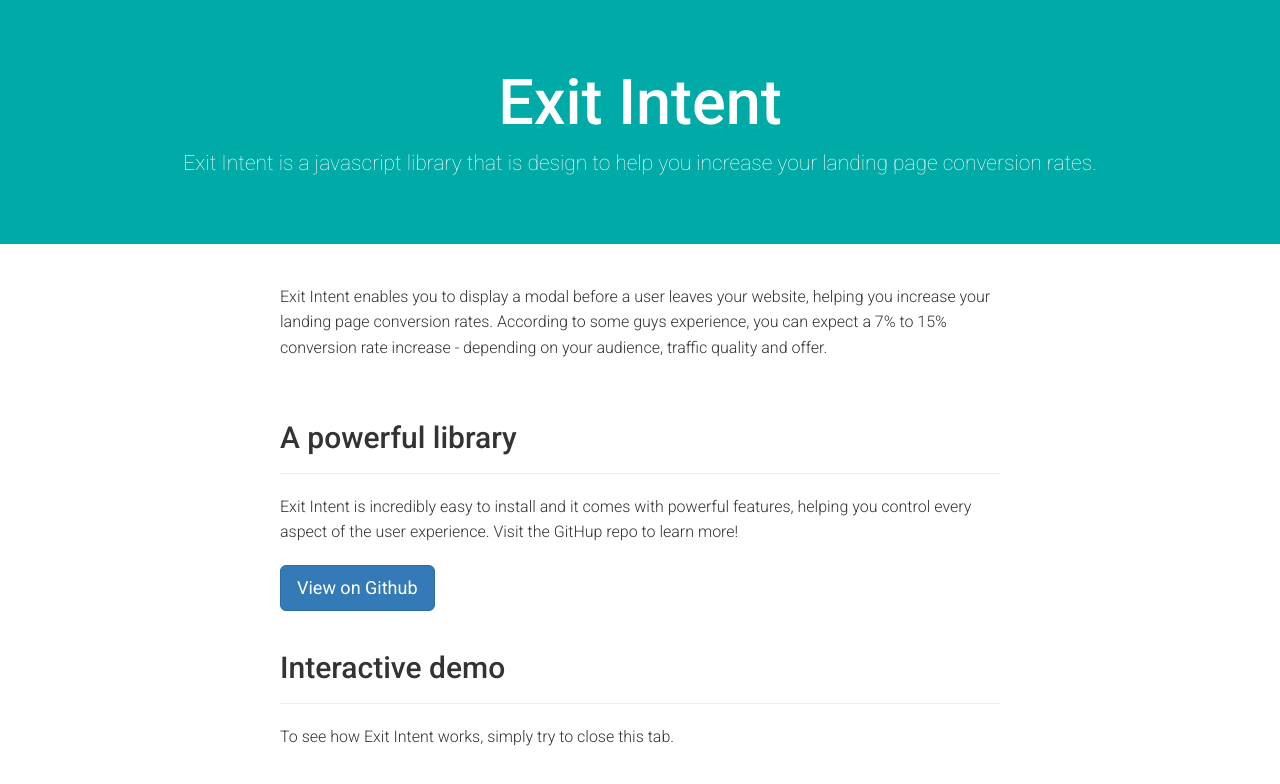
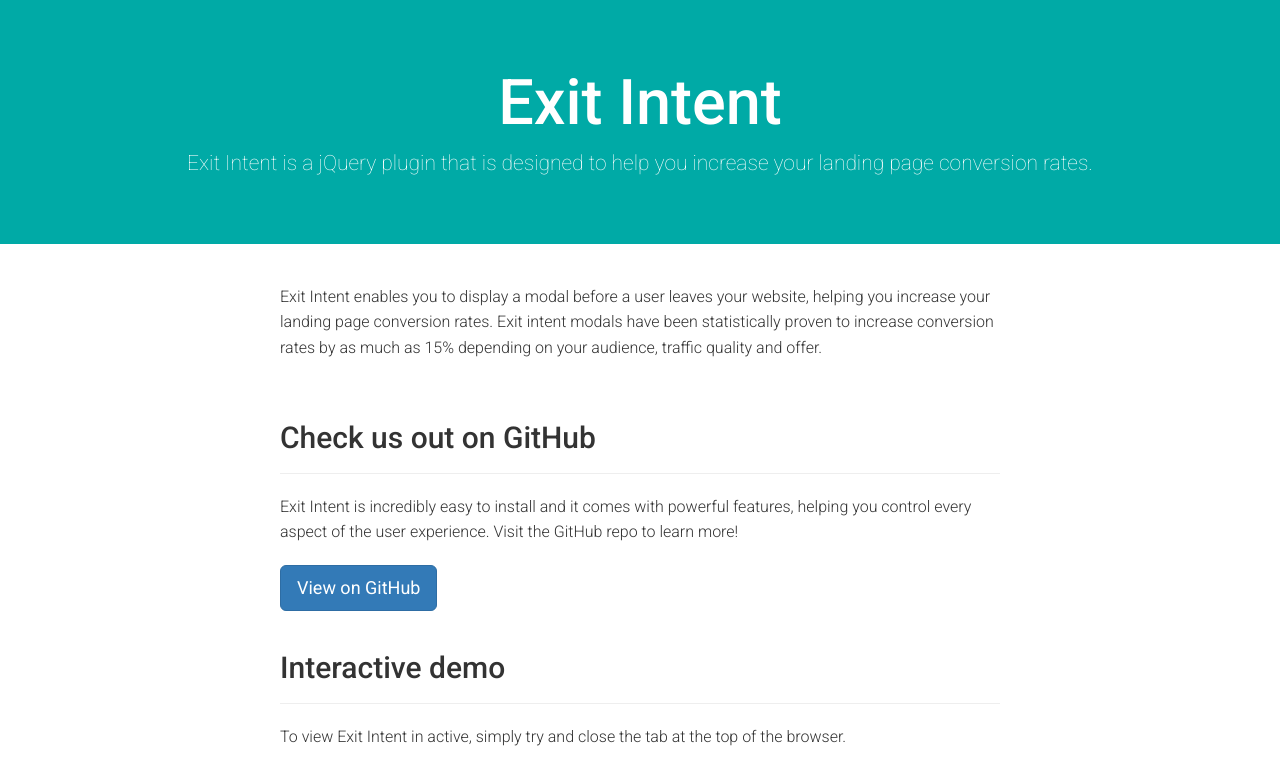
Before and after one commit to JMcAmmond/exitintent, a website: page example/index.html in a window 1280 px wide. Drawn offline with nearby package versions, Linux system fonts and the light colour scheme; a web font is replaced by a local one.

Commit message:
Adding gif and new working to example page

```diff
--- a/example/index.html
+++ b/example/index.html
@@ -24,23 +24,23 @@
         <div style="text-align: center;">
             <div class="jumbotron" style="background-color: #00aaa6; color: #FFF;">
                 <h1>Exit Intent</h1>
-                <p>Exit Intent is a javascript library that is design to help you increase your landing page conversion rates.</p>
+                <p>Exit Intent is a jQuery plugin that is designed to help you increase your landing page conversion rates.</p>
             </div>
         </div>
 
         <div class="container">
             <div>
-                <p>Exit Intent enables you to display a modal before a user leaves your website, helping you increase your landing page conversion rates. According to some guys experience, you can expect a 7% to 15% conversion rate increase - depending on your audience, traffic quality and offer.</p>
+                <p>Exit Intent enables you to display a modal before a user leaves your website, helping you increase your landing page conversion rates. Exit intent modals have been statistically proven to increase conversion rates by as much as 15% depending on your audience, traffic quality and offer.</p>
             </div>
         </div>
 
         <div class="container">
             <div class="page-header">
-                <h2>A powerful library</h2>
+                <h2>Check us out on GitHub</h2>
             </div>
             <div>
-                <p>Exit Intent is incredibly easy to install and it comes with powerful features, helping you control every aspect of the user experience. Visit the GitHup repo to learn more!</p>
-                <a href="https://github.com/JMcAmmond/exitintent" class="btn btn-primary btn-lg">View on Github</a>
+                <p>Exit Intent is incredibly easy to install and it comes with powerful features, helping you control every aspect of the user experience. Visit the GitHub repo to learn more!</p>
+                <a href="https://github.com/JMcAmmond/exitintent" class="btn btn-primary btn-lg">View on GitHub</a>
             </div>
         </div>
 
@@ -49,7 +49,7 @@
                 <h2>Interactive demo</h2>
             </div>
             <div>
-                <p>To see how Exit Intent works, simply try to close this tab.</p>
+                <p>To view Exit Intent in active, simply try and close the tab at the top of the browser.</p>
             </div>
         </div>
     </main>
```
Also changed, not shown: example/exit-intent.gif (added).
